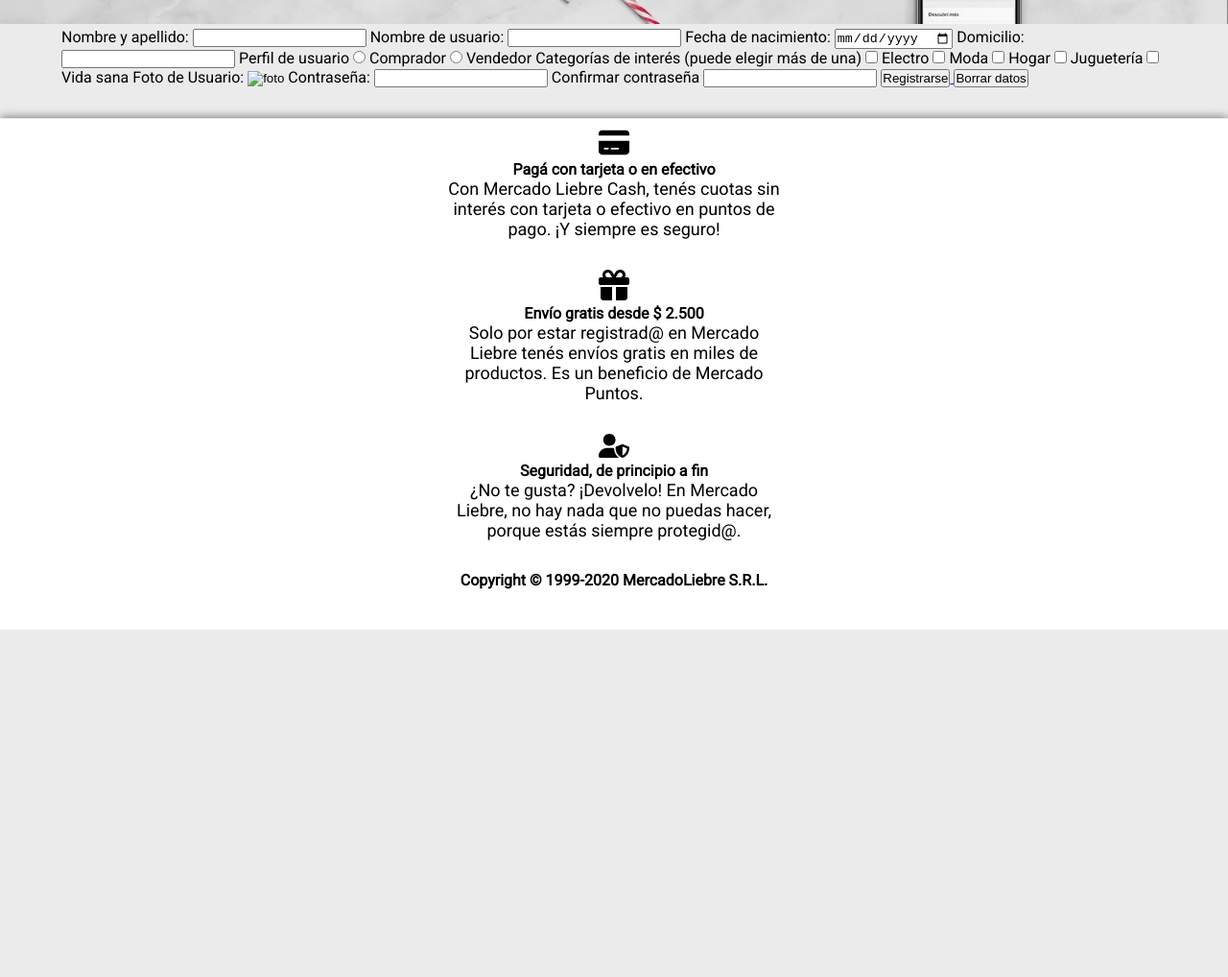
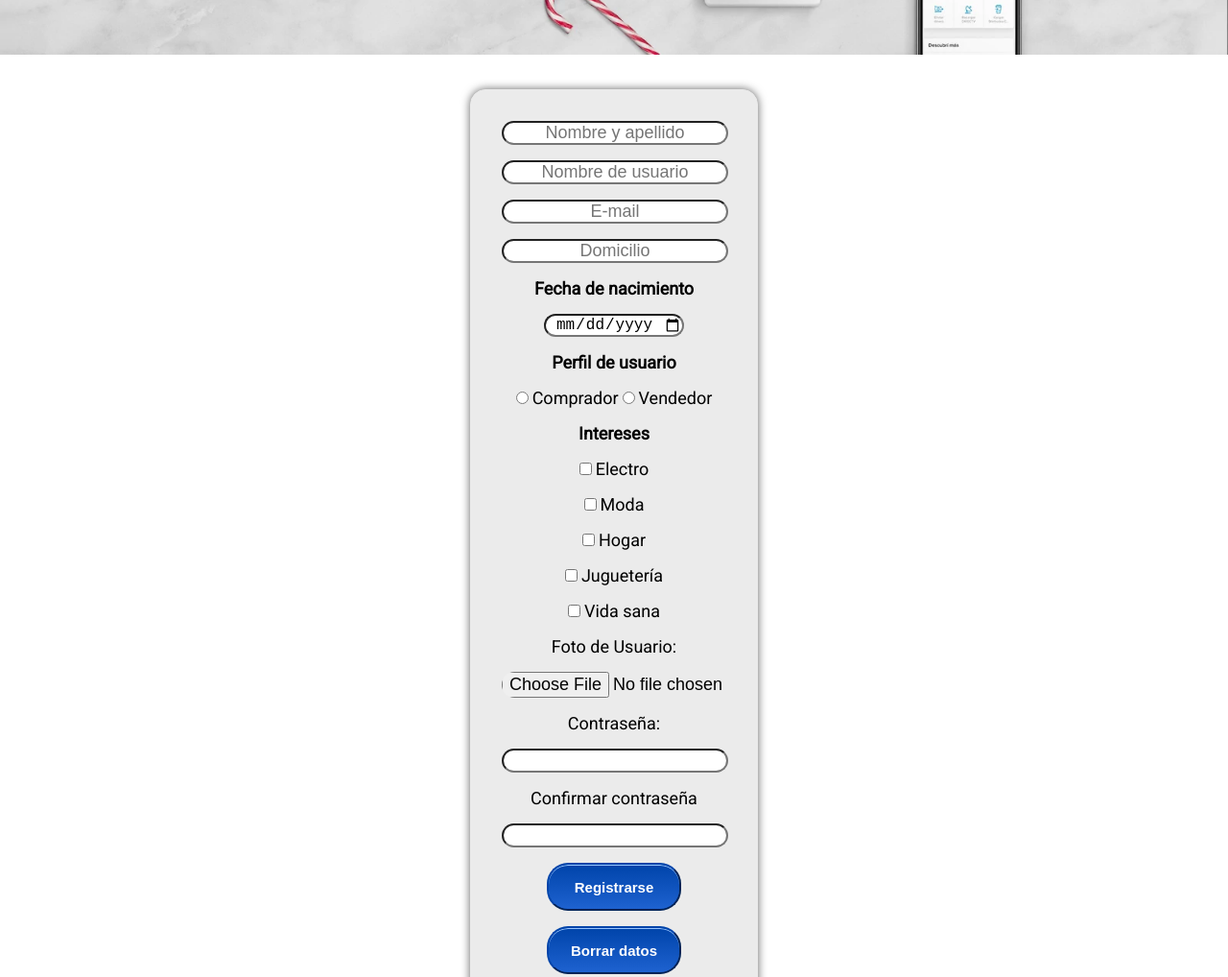
Before and after one commit to FNogueira2023/Mercado_Liebre, a website: page views/register.html in a window 1280 px wide. Shown: the part 420-1438 px from the top of the page at 96% size. Before the commit the page ends 1076 px from the top, so only its background shows below. Drawn offline with Linux system fonts and the light colour scheme; files that its build step writes are made by us from their sources; files whose address does not match are found by name.

Commit message:
Estilo listo formularios

```diff
--- a/app.js
+++ b/app.js
@@ -14,6 +14,10 @@
     res.sendFile(__dirname + '/views/register.html');
 });
 
+app.get('/login', (req,res)=>{
+    res.sendFile(__dirname + '/views/login.html');
+});
+
 
 app.listen(3000, ()=>{
     console.log('Servidor funcionando');
--- a/public/css/style-register.css
+++ b/public/css/style-register.css
@@ -0,0 +1,64 @@
+body{
+    background-color: white;
+}
+
+.banner{
+    margin-bottom: 2rem;
+}
+
+
+
+.register-form {
+    margin: auto;
+    width: 300px;
+    padding: 1rem;
+    border: 1px solid #ebebeb;
+    border-radius: 1em;
+    background-color: #ebebeb;
+    text-align: center;
+    box-shadow: 0px 0px 10px rgb(100, 100, 100);
+
+}
+
+
+
+ul {
+    list-style: none;
+    padding: 1rem;
+    margin: 0;
+
+  }
+
+  input,label{
+    font-size: large;
+    border-radius: 22px;
+    text-align: center;
+  }
+
+form li + li {
+    margin-top: 1em;
+
+  }
+
+  input:focus {
+
+    border-color: #000;
+  }
+
+  button {
+    font-size:15px;
+    font-family:Arial;
+    width:140px;
+    height:50px;
+    border-radius: 22px;
+    color:#ffffff;
+    border-color:#0044AA;
+    font-weight:bold;
+    box-shadow:inset 0px 1px 0px 0px #97c4fe;
+    text-shadow:inset 0px 1px 0px ;
+    background:linear-gradient(#0044AA, #1e62d0);
+  }
+
+  button:hover {
+    background: linear-gradient(#0044AA, #3d94f6);
+  }
--- a/public/css/styles.css
+++ b/public/css/styles.css
@@ -58,21 +58,6 @@
 header ul li a {
     text-decoration: none;
     color: #000;
-}
-
-header .form .input {
-    background-color: #FFF;
-    border: 1px solid #000;
-    outline: none;
-    color: #666;
-    padding: 2px;
-}
-
-header .form .submit {
-    background-color: #FFF;
-    border: 1px solid #000;
-    color: #666;
-    width: 10%;
 }
 
 header div.top-header p {
--- a/views/register.html
+++ b/views/register.html
@@ -42,8 +42,8 @@
             </div>
             <div class="nav-right">
                 <ul>
-                    <li><a href="/register">Creá tu cuenta <i class="far fa-id-card"></i></a></li>
-                    <li><a href="/login">Ingresá <i class="fas fa-sign-in-alt"></i></a></li>
+                    <li><a href="register">Creá tu cuenta <i class="far fa-id-card"></i></a></li>
+                    <li><a href="login">Ingresá <i class="fas fa-sign-in-alt"></i></a></li>
                     <li><a href="#">Mis compras <i class="fas fa-shopping-basket"></i></a></li>
                 </ul>
             </div>
@@ -61,68 +61,84 @@
 
     <main>
 
-        <form action="home.html" method="post">
+        <form class="register-form" action="home.html" method="post">
+            <ul>
 
                 <!-- NOMBRE -->
-            <label for="nombre">Nombre y apellido:</label>
-            <input type="text" name="nombre" id="nombre">
+                <li><input type="text" name="nombre" id="nombre" placeholder="Nombre y apellido" required></li>
+
+
 
                 <!-- USUARIO -->
-            <label for="usuario">Nombre de usuario:</label>
-            <input type="text" name="usuario" id="usuario">
+                <li><input type="text" name="usuario" id="usuario" placeholder="Nombre de usuario" required></li>
+
+
+                <!-- EMAIL -->
+                <li><input type="email" name="email" id="email" placeholder="E-mail" required></li>
+
+
+                <!-- DOMICILIO -->
+                <li><input type="text" name="domicilio" id="domiciolio" placeholder="Domicilio" required></li>
 
                 <!-- NACIMIENTO -->
-            <label for="fecha-nacimiento">Fecha de nacimiento:</label>
-            <input type="date" name="fecha-nacimiento" id="fecha-nacimiento">
+                <li><label for="fecha-nacimiento"><h4>Fecha de nacimiento</h4></label></li>
+                <li> <input type="date" name="fecha-nacimiento" id="fecha-nacimiento" required></li>
 
-            <!-- DOMICILIO -->
-            <label for="domicilio">Domicilio:</label>
-            <input type="text" name="domicilio" id="domiciolio">
 
                 <!-- PERFIL -->
-            <label>Perfil de usuario</label>
+                <li><label><h4>Perfil de usuario</h4></label></li>
 
-            <input type="radio" value="comprador" name="perfil" id="comprador">
+                <li><input type="radio" value="comprador" name="perfil" id="comprador">
                 <label for="comprador">Comprador</label>
 
                 <input type="radio" value="vendedor" name="perfil" id="vendedor">
-            <label for="vendedor">Vendedor</label>
+                <label for="vendedor">Vendedor</label> </li>
 
                 <!-- INTERESES -->
-            <label for="intereses">Categorías de interés (puede elegir más de una)</label>
+                <li><label for="intereses"><h4>Intereses</h4></label></li>
 
-            <input type="checkbox" value="Electro" name="Electro" id="Electro">
+                <li><input type="checkbox" value="Electro" name="Electro" id="Electro">
                     <label for="Electro">Electro</label>
+                </li>
 
-            <input type="checkbox" value="Moda" name="Moda" id="Moda">
+                <li><input type="checkbox" value="Moda" name="Moda" id="Moda">
                     <label for="Moda">Moda</label>
+                </li>
 
-            <input type="checkbox" value="Hogar" name="Hogar" id="Hogar">
+                <li><input type="checkbox" value="Hogar" name="Hogar" id="Hogar">
                     <label for="Hogar">Hogar</label>
+                </li>
 
-            <input type="checkbox" value="Juguetería" name="Juguetería" id="Juguetería">
-            <label for="Juguetería">Juguetería</label>
+                <li> <input type="checkbox" value="Juguetería" name="Juguetería" id="Juguetería">
+                    <label for="Vida sana">Juguetería</label>
+                </li>
 
-            <input type="checkbox" value="Vida sana" name="Vida sana" id="Vida sana">
+                <li><input type="checkbox" value="Vida sana" name="Vida sana" id="Vida sana">
                     <label for="Vida sana">Vida sana</label>
+                </li>
 
                 <!-- FOTO -->
-            <label for="foto">Foto de Usuario:</label>
-            <input type="image" value="foto" id="foto">
+                <li><label for="foto">Foto de Usuario:</label></li>
+                <li><input type="file" value="foto" id="foto" required></li>
 
                 <!-- PASSWORD -->
-            <label for="contraseña">Contraseña:</label>
-            <input type="password" name="contraseña" id="contraseña">
+                <li><label for="contraseña">Contraseña:</label></li>
+                <li><input type="password" name="contraseña" id="contraseña" required></li>
 
-            <label for="contraseña2">Confirmar contraseña</label>
-            <input type="password" name="contraseña2" id="contraseña2">
+                <li><label for="contraseña2">Confirmar contraseña</label></li>
+                <li><input type="password" name="contraseña2" id="contraseña2" required></li>
+
+                <li><button type="submit">Registrarse</button></li>
+
+                <li><button type="reset">Borrar datos</button></li>
 
 
-            <a href="home">
-                <button type="submit">Registrarse</button>
-            </a>
 
-            <button type="reset">Borrar datos</button>
+            </ul>
+
+
+
+
 
         </form>
 
```
Also changed, not shown: public/css/style-login.css (added, +27 -0 lines), views/login.html (+12 -13 lines). Lines whose indentation alone changed are shown as unchanged.
